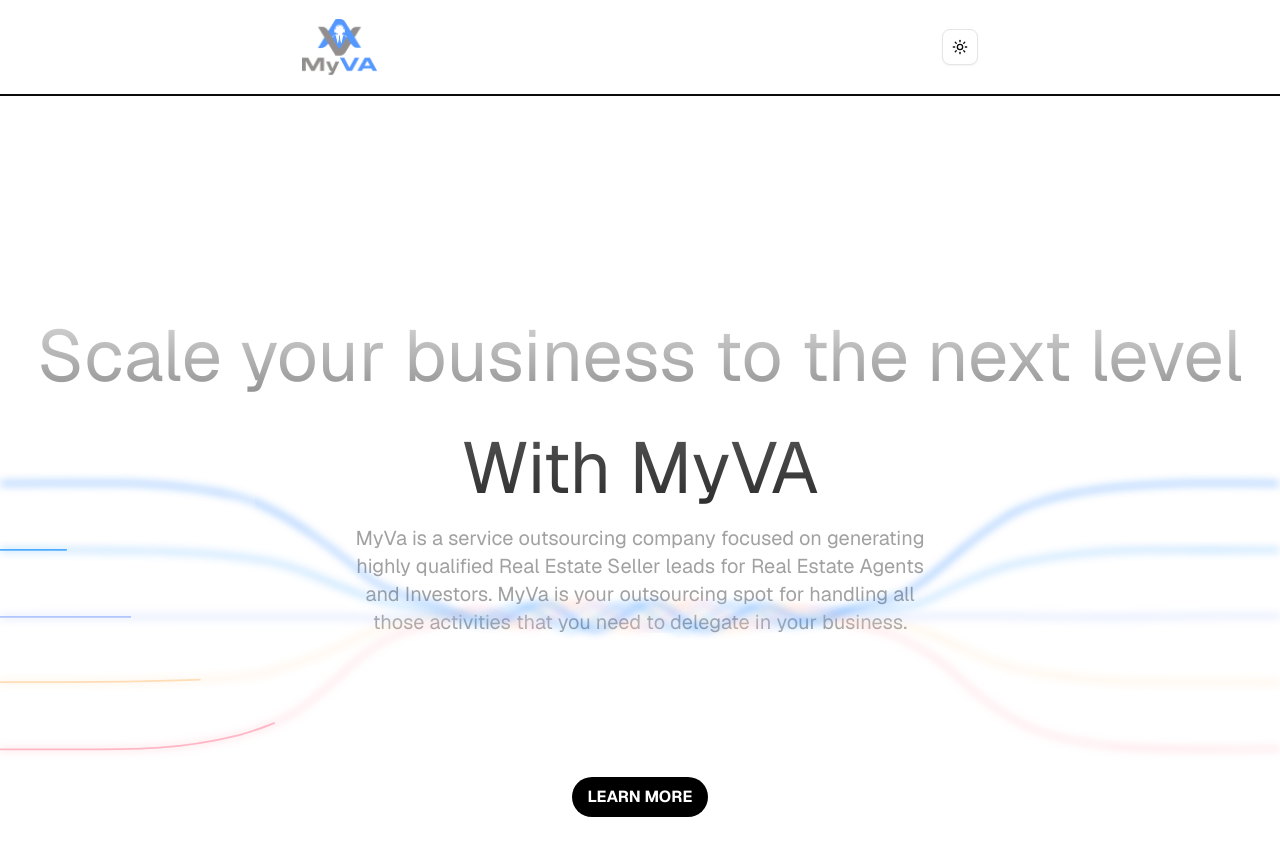
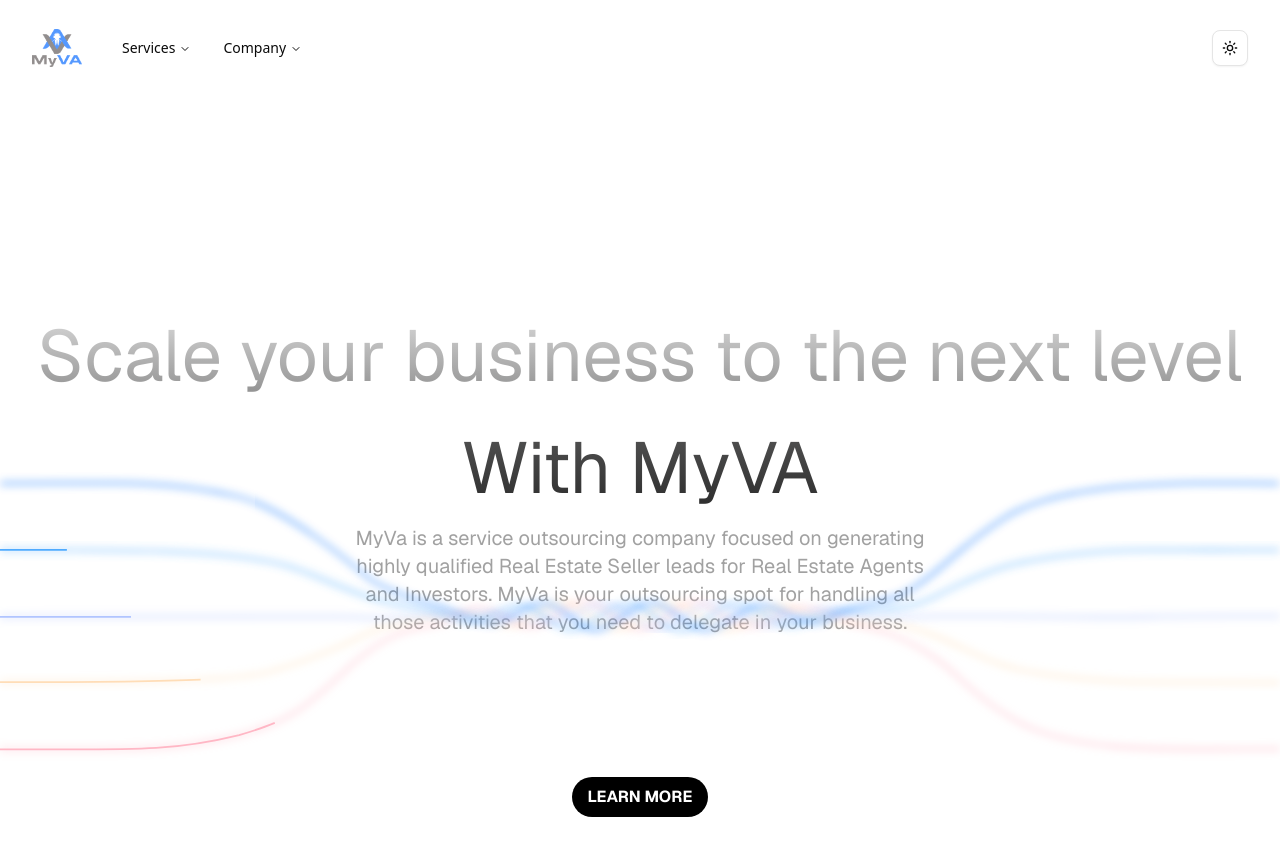
Before and after one commit to deyaxshami/myva, a Next.js app: page / in a window 1280 px wide. Shown: the top 856 px of the page. Built offline with nearby package versions, Linux system fonts and the light colour scheme.

Commit message:
return navbar

```diff
--- a/components/Navbar.tsx
+++ b/components/Navbar.tsx
@@ -11,13 +11,13 @@ import { MyMenu } from "./NavigationMenu";
 
 export default function Navbar() {
     return (
-        <nav className="h-24 fixed top-0 bg-[var(--background)] border-b-2 border-[var(--dark)] w-full z-50 m-auto py-5 px-8 flex items-center justify-around">
+        <nav className="h-24 fixed top-0 bg-[var(--background)]  w-full z-50 m-auto py-5 px-8 flex items-center justify-between">
             <div className="flex items-center gap-6">
                 <Link href="/">
-                    <Image src={logo} alt="MyVa Logo" width={75} height={75} />
+                    <Image src={logo} alt="MyVa Logo" width={50} height={50} />
                 </Link>
                 <div className="sm:flex items-center gap-6">
-                    {/* <MyMenu /> */}
+                    <MyMenu />
                 </div>
             </div>
             <div className="flex items-center gap-4">
```
